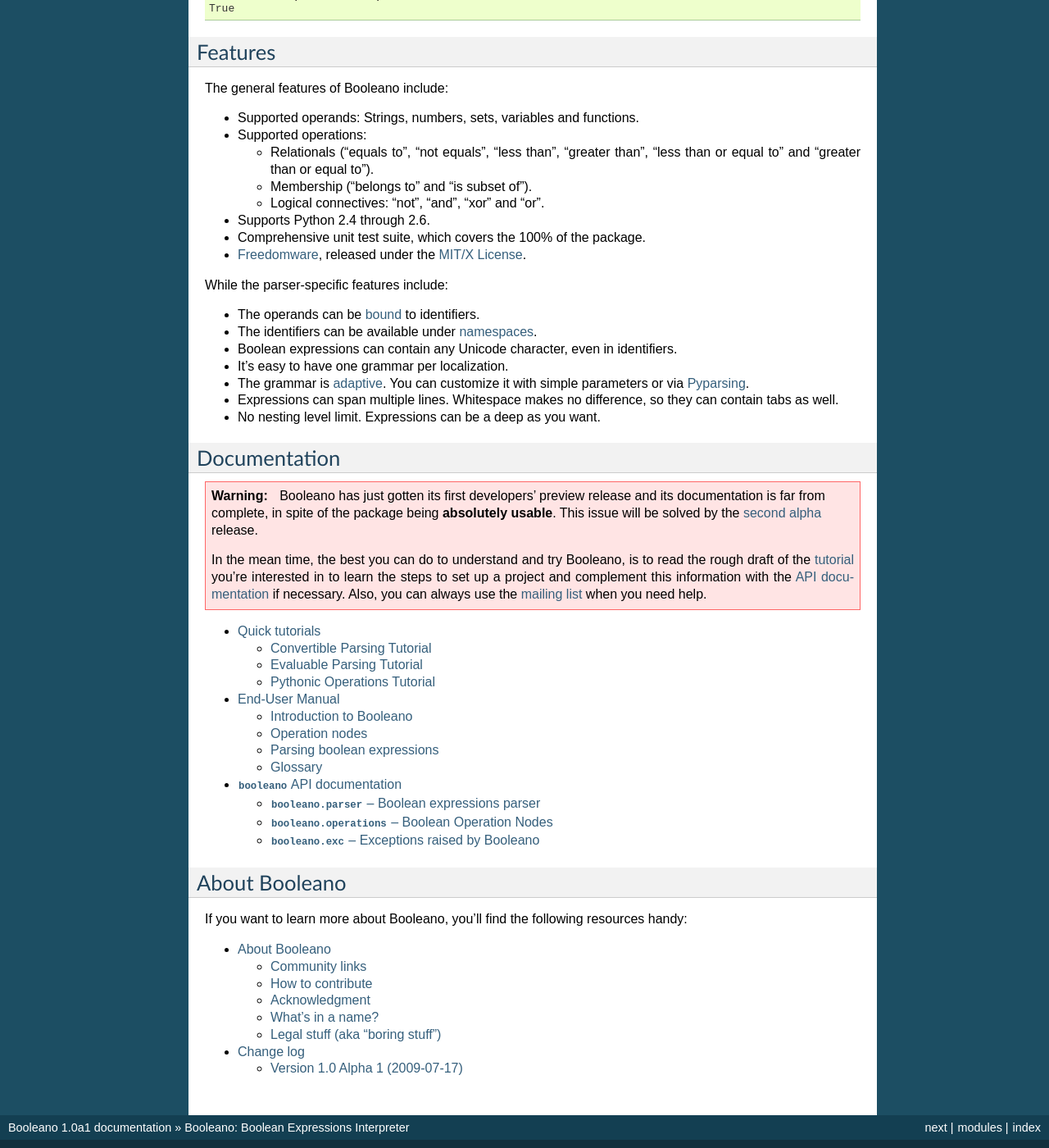
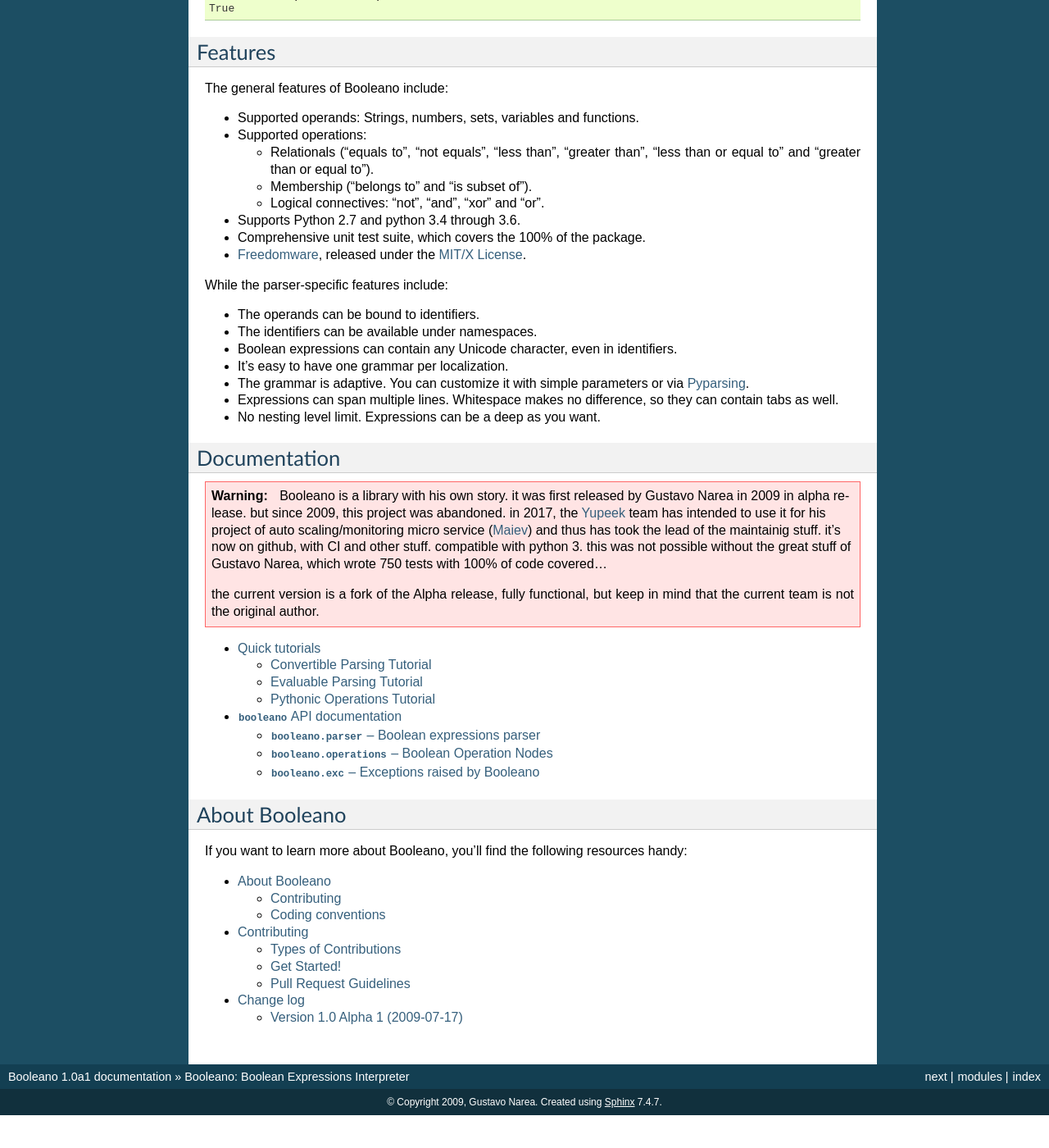
Before and after one commit to Yupeek/booleano, a Sphinx documentation site: the page built from docs/source/index.rst, in a window 1280 px wide and 1400 px high, scrolled down 2187 px. Shown: the whole window at 82% size. Built offline with Sphinx 7.4.7, drawn with Linux system fonts in a browser that asks for light colours; after the commit the page ends 3547 px from its top, so only the background shows below that; some of the changed text lies outside the part shown.

Commit message:
cleaned empty docs.

```diff
--- a/docs/source/about.rst
+++ b/docs/source/about.rst
@@ -7,43 +7,14 @@
 <http://pyacl.com>`_ and `repoze.what 2 <http://what.repoze.org>`_) and the
 need to support user-friendly, plain text conditions arose.
 
-Community links
-===============
+it's now maintened by `Yupeek <http://my.yupeek.com>`_ for the scale rule system of
+`Maiev <https://github.com/Yupeek/maiev>`_.
 
-* `Mailing list <http://groups.google.com/group/booleano>`_.
-* `News feed <http://feeds.launchpad.net/booleano/announcements.atom>`_.
-* `Development web site <https://launchpad.net/booleano>`_ at Launchpad.
-
-  * `Bugs <https://bugs.launchpad.net/booleano>`_.
-  * `Bazaar repository <https://code.launchpad.net/booleano>`_.
-
-* Do you like Booleano? Promote it at `Ohloh <https://www.ohloh.net/p/booleano>`_
-  or `Freshmeat <http://freshmeat.net/projects/booleano>`_!
+Contributing
+------------
 
 
-How to contribute
-=================
-
-Any help is most welcome! Below are some tips:
-
-* It's assumed that you've read and understood :ref:`legal-terms`.
-* Bugs should be reported at `Booleano's bug tracking system
-  <https://launchpad.net/booleano/+filebug>`_.
-* Feature requests should be posted to the mailing list, so they can be
-  discussed first.
-* Regular code contributors are encouraged to create a Bazaar branch of the
-  mainline development repository (``bzr branch lp:booleano``) and make a `merge
-  proposal via Launchpad.net <https://help.launchpad.net/Code/Review>`_ when
-  they're done, instead of sending individual patches. For help, please
-  read the tutorial `Bazaar in five minutes
-  <http://doc.bazaar-vcs.org/latest/en/mini-tutorial/>`_ or ask on the
-  mailing list.
-* Patches and merge proposals that meet the `coding conventions`_ will be
-  applied immediately. Those that don't, will remain in the merge queue until
-  the maintainer of Booleano finds the time to improve the changes proposed.
-
-Sorry about the pickiness, but the goal is to keep Booleano as a transparent
-and high quality library. That's something we'll all benefit from in the end.
+see :ref:`Contributing`
 
 
 Coding conventions
--- a/docs/source/api/index.rst
+++ b/docs/source/api/index.rst
@@ -5,8 +5,7 @@
 .. module:: booleano
     :synopsis: Boolean Expressions Interpreter
 
-This section contains the API documentation for Booleano. For a narrative
-documentation, check the :doc:`/manual/index`.
+This section contains the API documentation for Booleano.
 
 :mod:`booleano` is a `namespace package
 <http://peak.telecommunity.com/DevCenter/setuptools#namespace-packages>`_ in
--- a/docs/source/api/operations.rst
+++ b/docs/source/api/operations.rst
@@ -35,7 +35,7 @@
 -------
 
 Note we're talking about **Booleano classes**, not Python classes. These are
-used in :term:`evaluable parsing`.
+used in evaluable parsing.
 
 .. autoclass:: booleano.operations.operands.classes.Class
 
@@ -50,7 +50,7 @@
 ---------------------
 
 Note we're talking about **placeholders for instances of Booleano classes**,
-not Python class instances. These are used in :term:`convertible parsing`.
+not Python class instances. These are used in convertible parsing.
 
 .. autoclass:: booleano.operations.operands.placeholders.PlaceholderInstance
 
--- a/docs/source/api/parser.rst
+++ b/docs/source/api/parser.rst
@@ -19,8 +19,8 @@
 .. autoclass:: booleano.parser.testutils.BaseGrammarTest
 
 
-Scope definition / name :term:`binding`
-=======================================
+Scope definition / name binding
+===============================
 
 .. autoclass:: Bind
     :inherited-members:
--- /dev/null
+++ b/docs/source/contributing.rst
@@ -0,0 +1,2 @@
+.. _Contributing:
+.. include:: ../../CONTRIBUTING.rst
--- a/docs/source/index.rst
+++ b/docs/source/index.rst
@@ -15,7 +15,7 @@
     `Python <http://python.org/>`_ code.
 
     In order to handle text-based filters, Booleano ships with a fully-featured
-    parser whose grammar is :term:`adaptive <adaptive grammar>`: Its properties
+    parser whose grammar is adaptive: Its properties
     can be overridden using simple configuration directives.
 
     On the other hand, the library exposes a pythonic API for filters written
@@ -62,7 +62,7 @@
     "python" in title and category == "computing" and (rating > 3 or publication_date:year => 2007) and (not software or software:works_on_linux)
 
 Booleano will parse that expression and will use a converter (defined by you)
-to turn the resulting :term:`parse tree` into a *WHERE* clause which filters
+to turn the resulting parse tree into a *WHERE* clause which filters
 the books that meet all the requirements below:
 
 * The book title contains the word "python".
@@ -96,7 +96,7 @@
 
 Then, Booleano will parse the expression delimited by single quotes and
 :command:`search` will iterate over all the files in the filesystem. On every
-iteration, :command:`search` will use the :term:`parse tree` returned by
+iteration, :command:`search` will use the parse tree returned by
 Booleano and will evaluate it against the current file; if evaluation fails,
 the file is excluded from the results; otherwise, it's included.
 
@@ -155,19 +155,18 @@
   * Membership ("belongs to" and "is subset of").
   * Logical connectives: "not", "and", "xor" and "or".
 
-* Supports Python 2.4 through 2.6.
+* Supports Python 2.7 and python 3.4 through 3.6.
 * Comprehensive unit test suite, which covers the 100% of the package.
 * `Freedomware <http://www.softwareliberty.com/>`_, released under the `MIT/X
   License <http://www.opensource.org/licenses/mit-license.php>`_.
 
 While the parser-specific features include:
 
-* The operands can be :term:`bound <binding>` to :term:`identifiers
-  <identifier>`.
-* The identifiers can be available under :term:`namespaces <namespace>`.
+* The operands can be bound to identifiers.
+* The identifiers can be available under namespaces.
 * Boolean expressions can contain any Unicode character, even in identifiers.
 * It's easy to have one grammar per localization.
-* The grammar is :term:`adaptive <adaptive grammar>`. You can customize it
+* The grammar is adaptive. You can customize it
   with simple parameters or via `Pyparsing <http://pyparsing.wikispaces.com/>`_.
 * Expressions can span multiple lines. Whitespace makes no difference, so they
   can contain tabs as well.
@@ -179,24 +178,21 @@
 
 .. warning::
 
-    Booleano has just gotten its first developers' preview release and
-    its documentation is far from complete, in spite of the package being
-    **absolutely usable**. This issue will be solved by the `second alpha
-    <https://launchpad.net/booleano/+milestone/1.0a2>`_ release.
+    Booleano is a library with his own story. it was first released by Gustavo Narea in 2009 in alpha release.
+    but since 2009, this project was abandoned. in 2017, the `Yupeek <http://my.yupeek.com>`_ team has intended
+    to use it for his project of auto scaling/monitoring micro service (`Maiev <http://my.yupeek.com>`_) and thus
+    has took the lead of the maintainig stuff. it's now on github, with CI and other stuff. compatible with
+    python 3. this was not possible without the great stuff of Gustavo Narea, which wrote 750 tests with 100% of
+    code covered...
 
-    In the mean time, the best you can do to understand and try Booleano, is
-    to read the rough draft of the :doc:`tutorial </tutorials/index>` you're
-    interested in to learn the steps to set up a project and complement this
-    information with the :doc:`API documentation </api/index>` if necessary.
-    Also, you can always use the `mailing list
-    <http://groups.google.com/group/booleano>`_ when you need help.
+    the current version is a fork of the Alpha release, fully functional, but keep in mind that the current team is
+    not the original author.
 
 
 .. toctree::
    :maxdepth: 2
 
    tutorials/index
-   manual/index
    api/index
 
 
@@ -210,4 +206,5 @@
    :maxdepth: 2
 
    about
+   contributing
    changes
--- a/docs/source/manual/index.rst
+++ /dev/null
@@ -1,11 +0,0 @@
-===============
-End-User Manual
-===============
-
-.. toctree::
-   :maxdepth: 2
-
-   intro
-   operations/index
-   parsing/index
-   glossary
--- a/docs/source/manual/operations/functions.rst
+++ /dev/null
@@ -1,3 +0,0 @@
-============================
-Defining and using functions
-============================
--- a/docs/source/manual/operations/index.rst
+++ /dev/null
@@ -1,9 +0,0 @@
-===============
-Operation nodes
-===============
-
-.. toctree::
-   :maxdepth: 2
-
-   variables
-   functions
--- a/docs/source/manual/operations/variables.rst
+++ /dev/null
@@ -1,3 +0,0 @@
-============================
-Defining and using variables
-============================
--- a/docs/source/manual/parsing/convertible.rst
+++ /dev/null
@@ -1,7 +0,0 @@
-==============================
-Converting boolean expressions
-==============================
-
-
-Writing converters
-==================
--- a/docs/source/manual/parsing/evaluable.rst
+++ /dev/null
@@ -1,7 +0,0 @@
-==============================
-Evaluating boolean expressions
-==============================
-
-
-Defining symbol tables
-======================
--- a/docs/source/manual/parsing/index.rst
+++ /dev/null
@@ -1,11 +0,0 @@
-===========================
-Parsing boolean expressions
-===========================
-
-
-.. toctree::
-   :maxdepth: 2
-
-   grammars
-   convertible
-   evaluable
--- /dev/null
+++ b/requirements.txt
@@ -0,0 +1,6 @@
+coverage==4.3.4
+flake8==3.3.0
+isort==4.2.5
+nose==1.3.7
+Sphinx==1.5.5
+tox==2.7.0
```
Also changed, not shown: other parts of docs/source/about.rst (+1 -1 lines), docs/source/manual/glossary.rst (deleted, +0 -61 lines), docs/source/manual/intro.rst (deleted, +0 -10 lines), docs/source/manual/parsing/grammars.rst (deleted, +0 -7 lines), CONTRIBUTING.rst (line endings or trailing spaces).
